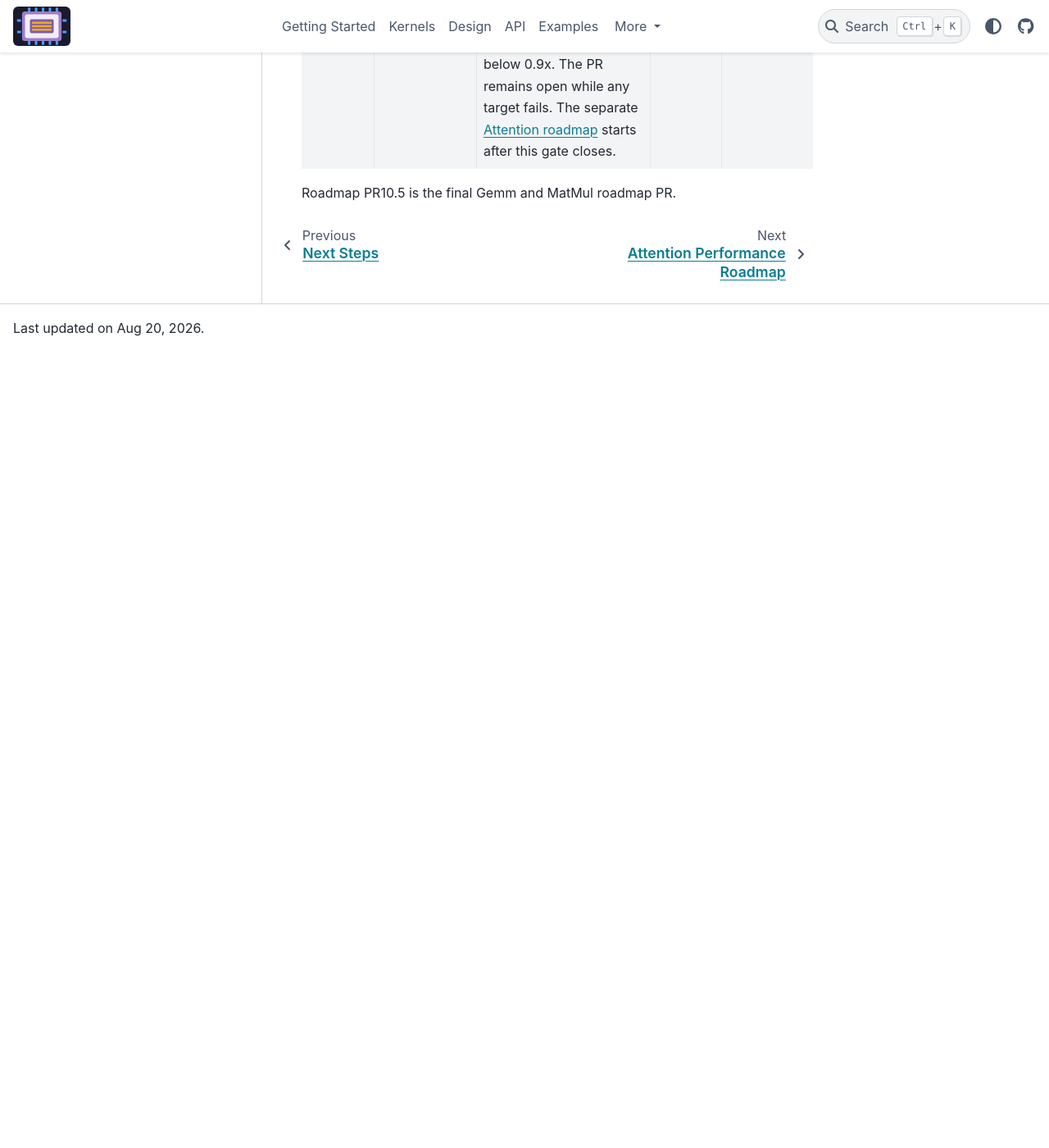
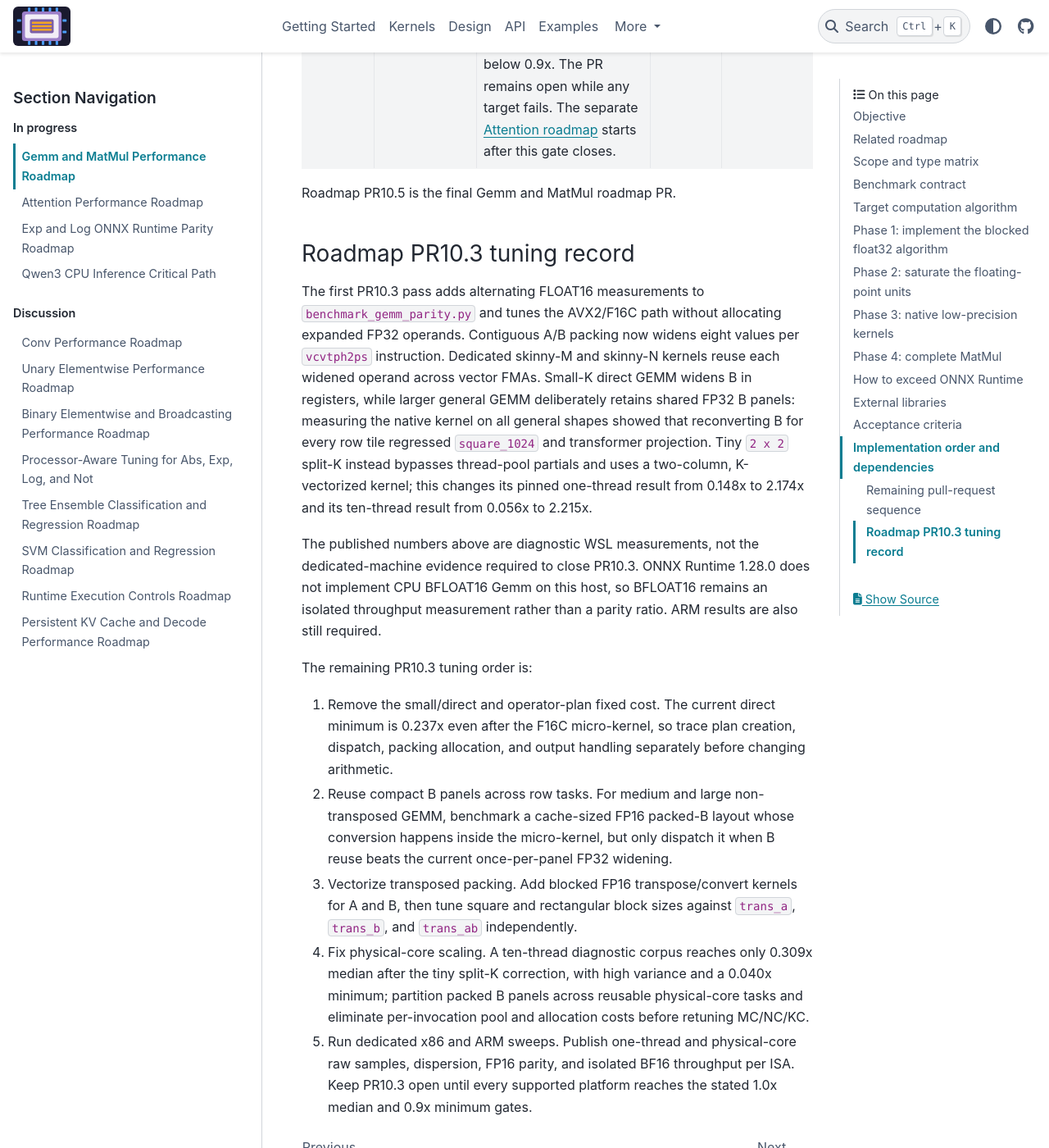
Before and after one commit to xadupre/onnx-light-cpu, a Sphinx documentation site: the page built from docs/next_steps/2026_08_gemm_matmul.rst, in a window 1280 px wide and 1400 px high, scrolled down 33805 px. Shown: the whole window at 82% size. Built offline with Sphinx 7.4.7 and the PyData theme 0.15.4, drawn with Linux system fonts in a browser that asks for light colours; pages that are not in the unit, such as notebooks, are missing from menus; before the commit the page ends 34234 px from its top, so only the background shows below that; some of the changed text lies outside the part shown.

Commit message:
Tune AVX2 FP16 GEMM paths (#267)
* Tune AVX2 FP16 GEMM paths

Co-authored-by: Copilot <223556219+Copilot@users.noreply.github.com>

* Link FP16 tuning roadmap to PR

Co-authored-by: Copilot <223556219+Copilot@users.noreply.github.com>

* Install onnx-light in cross-platform CI

Co-authored-by: Copilot <223556219+Copilot@users.noreply.github.com>

* Update AVX2 scheduler after merge

Co-authored-by: xadupre <22452781+xadupre@users.noreply.github.com>

* Fix scalar F16C conversion on MSVC

Co-authored-by: Copilot <223556219+Copilot@users.noreply.github.com>

---------

Co-authored-by: Copilot <223556219+Copilot@users.noreply.github.com>
Co-authored-by: copilot-swe-agent[bot] <198982749+Copilot@users.noreply.github.com>
Co-authored-by: xadupre <22452781+xadupre@users.noreply.github.com>

```diff
--- a/docs/next_steps/2026_08_gemm_matmul.rst
+++ b/docs/next_steps/2026_08_gemm_matmul.rst
@@ -1295,7 +1295,13 @@ fallbacks are ordered. Completed rows remain visible so scope is not lost.
        median with no priority case below 0.9x where the type is supported.
        The PR contains measurement-driven tuning only.
      - PR10.1
-     - Pending
+     - `In progress in #267
+       <https://github.com/xadupre/onnx-light-cpu/pull/267>`_. The parity runner
+       now covers FLOAT16. On a pinned AVX2/FMA/F16C i7-13800H thread, the first
+       tuning pass raises the 18-case median from 0.341x to 0.479x ONNX Runtime
+       and the minimum from 0.138x to 0.237x. Skinny-M, skinny-N, and the tiny
+       split-K case reach 1.566x, 2.159x, and 2.174x respectively. The complete
+       gate remains open.
    * - Roadmap PR10.4
      - Integer and compact-format performance gate.
      - Dedicated-machine results are published per type and ISA. Types
@@ -1315,3 +1321,47 @@ fallbacks are ordered. Completed rows remain visible so scope is not lost.
      - Pending
 
 Roadmap PR10.5 is the final Gemm and MatMul roadmap PR.
+
+Roadmap PR10.3 tuning record
+~~~~~~~~~~~~~~~~~~~~~~~~~~~~
+
+The first PR10.3 pass adds alternating FLOAT16 measurements to
+``benchmark_gemm_parity.py`` and tunes the AVX2/F16C path without allocating
+expanded FP32 operands. Contiguous A/B packing now widens eight values per
+``vcvtph2ps`` instruction. Dedicated skinny-M and skinny-N kernels reuse each
+widened operand across vector FMAs. Small-K direct GEMM widens B in registers,
+while larger general GEMM deliberately retains shared FP32 B panels: measuring
+the native kernel on all general shapes showed that reconverting B for every
+row tile regressed ``square_1024`` and transformer projection. Tiny ``2 x 2``
+split-K instead bypasses thread-pool partials and uses a two-column,
+K-vectorized kernel; this changes its pinned one-thread result from 0.148x to
+2.174x and its ten-thread result from 0.056x to 2.215x.
+
+The published numbers above are diagnostic WSL measurements, not the
+dedicated-machine evidence required to close PR10.3. ONNX Runtime 1.28.0 does
+not implement CPU BFLOAT16 Gemm on this host, so BFLOAT16 remains an isolated
+throughput measurement rather than a parity ratio. ARM results are also still
+required.
+
+The remaining PR10.3 tuning order is:
+
+#. Remove the small/direct and operator-plan fixed cost. The current direct
+   minimum is 0.237x even after the F16C micro-kernel, so trace plan creation,
+   dispatch, packing allocation, and output handling separately before changing
+   arithmetic.
+#. Reuse compact B panels across row tasks. For medium and large non-transposed
+   GEMM, benchmark a cache-sized FP16 packed-B layout whose conversion happens
+   inside the micro-kernel, but only dispatch it when B reuse beats the current
+   once-per-panel FP32 widening.
+#. Vectorize transposed packing. Add blocked FP16 transpose/convert kernels for
+   A and B, then tune square and rectangular block sizes against ``trans_a``,
+   ``trans_b``, and ``trans_ab`` independently.
+#. Fix physical-core scaling. A ten-thread diagnostic corpus reaches only
+   0.309x median after the tiny split-K correction, with high variance and a
+   0.040x minimum; partition packed B panels across reusable physical-core
+   tasks and eliminate per-invocation pool and allocation costs before
+   retuning MC/NC/KC.
+#. Run dedicated x86 and ARM sweeps. Publish one-thread and physical-core raw
+   samples, dispersion, FP16 parity, and isolated BF16 throughput per ISA. Keep
+   PR10.3 open until every supported platform reaches the stated 1.0x median
+   and 0.9x minimum gates.
--- a/pyproject.toml
+++ b/pyproject.toml
@@ -20,6 +20,8 @@ dev = [
     "clang-format==22.1.8",
     "mypy==2.3.0",
     "onnx-light @ https://github.com/xadupre/onnx-light/releases/download/0.1.19/onnx_light-0.1.19-cp313-cp313-manylinux_2_27_x86_64.manylinux_2_28_x86_64.whl ; sys_platform == 'linux' and platform_machine == 'x86_64' and python_version == '3.13'",
+    "onnx-light @ https://github.com/xadupre/onnx-light/releases/download/0.1.19/onnx_light-0.1.19-cp313-cp313-macosx_13_0_universal2.whl ; sys_platform == 'darwin' and python_version == '3.13'",
+    "onnx-light @ https://github.com/xadupre/onnx-light/releases/download/0.1.19/onnx_light-0.1.19-cp313-cp313-win_amd64.whl ; sys_platform == 'win32' and platform_machine == 'AMD64' and python_version == '3.13'",
     "pyrefly==1.2.0",
     "pytest>=7",
     "pytest-cov",
```
Also changed, not shown: 6 other files.
